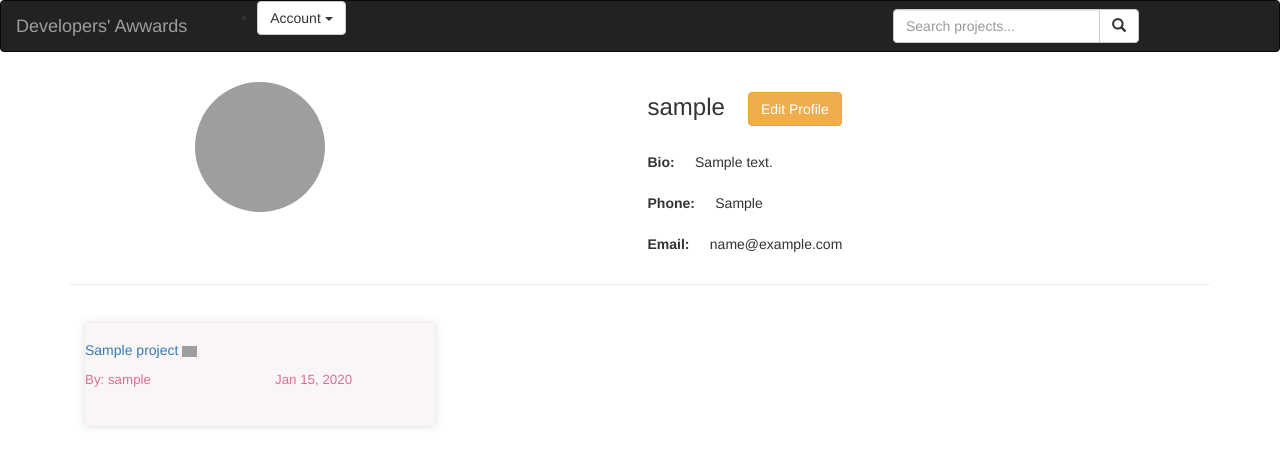
After one commit to Vitalis-Kirui/Developers-Awwards, a Django app: page /profile/ in a window 1280 px wide. The commit adds this page. Shown: the top 467 px of the page. Run offline with Django 3.2, Linux system fonts and the light colour scheme; a user stored in the database is signed in; tables that the repository leaves empty hold one stand-in row (values such as "Sample post"); some libraries are stand-ins or nearby versions; grey boxes are pictures that could not be loaded.

Commit message:
pushing profile view function and its template

```diff
--- a/awwards/settings.py
+++ b/awwards/settings.py
@@ -143,6 +143,9 @@ STATICFILES_DIRS = [
     os.path.join(BASE_DIR, "static"),
 ]
 
+LOGIN_REDIRECT_URL = '/'
+LOGIN_URL = '/'
+
 # Default primary key field type
 # https://docs.djangoproject.com/en/3.2/ref/settings/#default-auto-field
 
--- a/awwardsApp/templates/navbar.html
+++ b/awwardsApp/templates/navbar.html
@@ -41,7 +41,9 @@
                         <ul class="dropdown-menu" role="menu">
                             <li>
                                 <a href="{%url 'index'%}">Home</a>
+
                             </li>
+                            <li><a href="/admin"><i class="fa fa-user"></i><span>Admin</span></a></li>
                             <li>
                                 <a href="/accounts/password/change">Change Password</a>
                             </li>
--- /dev/null
+++ b/awwardsApp/templates/registration/profile.html
@@ -0,0 +1,123 @@
+{% extends 'base.html' %}
+
+{%block content%}
+<style>
+    .profile_pic {
+        width: 130px;
+        height: 130px;
+        overflow: hidden;
+        border-radius: 50%;
+        margin: 10px auto
+    }
+
+    .view-profile {
+        padding-left: 25%;
+    }
+
+    .profile_pic img,
+    .imag img {
+        width: 100%;
+        height: 100%;
+    }
+
+    .fadeoverlay {
+        position: relative;
+    }
+
+    .overlay {
+        position: absolute;
+        top: 0;
+        bottom: 0;
+        left: 0;
+        right: 0;
+        height: 100%;
+        width: 100%;
+        opacity: 0;
+        transition: .5s ease;
+    }
+
+    .fadeoverlay:hover .overlay {
+        opacity: 1;
+    }
+
+    .img-responsive {
+        display: block;
+        width: 100%;
+        height: auto;
+    }
+</style>
+<div class="container">
+    <div class="col-md-4">
+        <div class="profile_pic" class="rounded-circle">
+            <img src="{{user.profile.profile_pic.url }}" class="avatar" alt="Avatar"
+                onerror="this.src='https://www.pngall.com/wp-content/uploads/5/User-Profile-PNG-High-Quality-Image.png'"
+                style="color:white">
+        </div>
+    </div>
+    <div class="col-md-8 ">
+        <div class="view-profile ">
+            <div class="media-body ">
+                <div class="row">
+                    <div class="col-md-12">
+                        <h3><span style="padding-right: 3%;">{{user.username}} </span><a
+                                href="" target="_blank"><button
+                                    class="btn btn-warning btn-">Edit Profile</button></a>
+                        </h3>
+                    </div>
+                </div>
+                <div class="row" style="margin-top:3%">
+                    <div class="col-md-12">
+                        <p id="bio"><span style="padding-right: 3%; font-weight: 700;">Bio: </span>{{user.profile.bio}}
+                        </p>
+                    </div>
+                </div>
+                <div class="row" style="margin-top:2%">
+
+                    <div class="col-md-12">
+                        <p><span style="padding-right: 3%;  font-weight: 700;">Phone: </span>{{user.profile.contact}}
+                        </p>
+                    </div>
+                </div>
+                <div class="row" style="margin-top:2%">
+
+                    <div class="col-md-12">
+                        <p><span style="padding-right: 3%;  font-weight: 700;">Email: </span>{{user.email}}</p>
+                        </p>
+                    </div>
+                </div>
+            </div>
+        </div>
+    </div>
+</div>
+
+<div class="container" style="margin-bottom: 10%;">
+    <hr>
+    {% for project in projects%}
+    <div class="col-lg-4">
+        <div
+            style="background-color: rgb(250, 246, 246);box-sizing: border-box; margin-top:5%;box-shadow: 0vh 0vh 1vh gainsboro;">
+            <div class="fadeoverlay">
+                <a href="">
+                    <img src="{{project.image.url}}" class="img-responsive" alt="{{image.name}}"
+                        style="width:100%;width:100%">
+                    <div class="overlay">
+                    </div>
+                </a>
+            </div>
+            <div class="row" style="padding-top: 5%">
+                <div class="col-md-12">
+                    <p><a href="{{project.url}}" class="text-right" style="text-decoration: none;"> {{project.title}}
+                            <img src="https://img.icons8.com/color/48/000000/circled-up-right--v1.png"
+                                style="width:15px;height:auto" />
+                        </a></p>
+                </div>
+            </div>
+            <div class="row" style="padding-bottom: 5% ;font-size:10pt; color: palevioletred;">
+                <div class="col-md-6" style="padding-bottom: 5%"> By: {{project.user.username}}</div>
+                <div class="col-md-6">{{project.date|date:"M d, Y" }} </div>
+            </div>
+        </div>
+    </div>
+    {%endfor%}
+</div>
+{%endblock content%}
--- a/awwardsApp/urls.py
+++ b/awwardsApp/urls.py
@@ -8,6 +8,7 @@ urlpatterns=[
     url('^$',views.index,name = 'index'),
     path('search/', views.search, name='search'),
     path('signup/', views.signup, name='signup'),
+    path('profile/',views.profile, name='profile'),
 ]
 if settings.DEBUG:
     urlpatterns+= static(settings.MEDIA_URL, document_root = settings.MEDIA_ROOT)
--- a/awwardsApp/views.py
+++ b/awwardsApp/views.py
@@ -43,3 +43,9 @@ def signup(request):
     else:
         form = SignUpForm()
     return render(request, 'registration/registration_form.html', {'form': form})
+
+@login_required(login_url='/accounts/login/')
+def profile(request):
+    current_user = request.user
+    projects = Project.objects.filter(user=current_user.id).all
+    return render(request, 'registration/profile.html', {"projects": projects})
```
